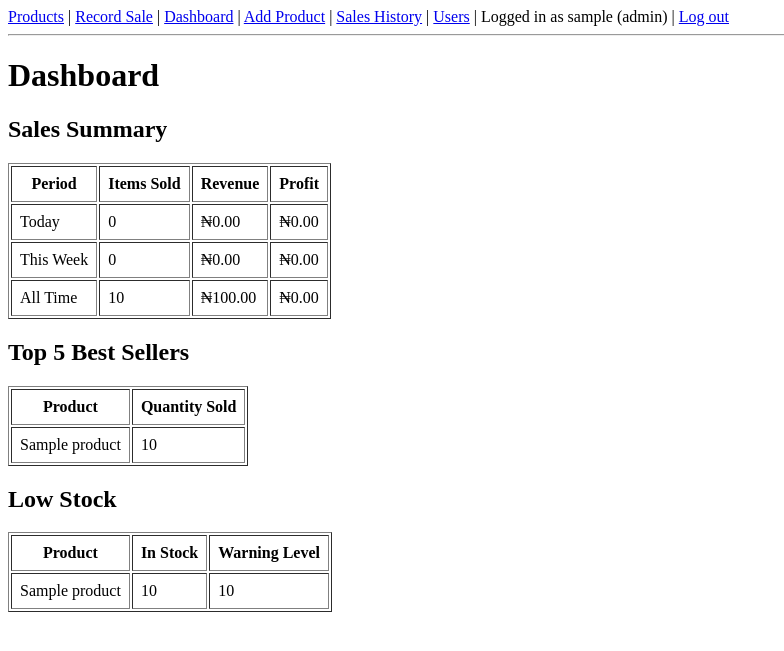
After one commit to odeylennyowoche-pixel/shoptrack, a Flask app: page /dashboard in a window 1280 px wide. The commit adds this page. Shown: the top 651 px of the page, without its empty margins (0-784 px from the left). Run offline with Flask 3, Linux system fonts and the light colour scheme; the visitor is signed in with stand-in values (Sample User, id 1); tables that the repository leaves empty hold one stand-in row (values such as "Sample post").

Commit message:
Add admin dashboard

```diff
--- a/app.py
+++ b/app.py
@@ -1,4 +1,4 @@
-from datetime import datetime
+from datetime import datetime, timedelta
 from functools import wraps
 
 import click
@@ -56,6 +56,24 @@ class Sale(db.Model):
 
 with app.app_context():
     db.create_all()
+
+
+@app.template_filter("naira")
+def naira(amount):
+    # Lets templates write {{ value|naira }} to show e.g. ₦1,234.50
+    return f"₦{amount:,.2f}"
+
+
+def summarize_sales(sales):
+    """Add up a list of sales into items sold, revenue and profit."""
+    items = 0
+    revenue = 0.0
+    profit = 0.0
+    for sale in sales:
+        items += sale.quantity
+        revenue += sale.total     # unit_price x quantity (saved on the sale)
+        profit += sale.profit     # (unit_price - unit_cost) x quantity
+    return {"items": items, "revenue": revenue, "profit": profit}
 
 
 @app.cli.command("create-admin")
@@ -245,5 +263,44 @@ def sales():
     return render_template("sales.html", sales=recent_sales)
 
 
+@app.route("/dashboard")
+@admin_required
+def dashboard():
+    now = datetime.now()
+    # Midnight today, then step back to Monday (weekday() is 0 for Monday).
+    today_start = now.replace(hour=0, minute=0, second=0, microsecond=0)
+    week_start = today_start - timedelta(days=today_start.weekday())
+
+    all_sales = Sale.query.all()
+    today_sales = [s for s in all_sales if s.sold_at >= today_start]
+    week_sales = [s for s in all_sales if s.sold_at >= week_start]
+
+    summary = [
+        ("Today", summarize_sales(today_sales)),
+        ("This Week", summarize_sales(week_sales)),
+        ("All Time", summarize_sales(all_sales)),
+    ]
+
+    # Count how many of each product have been sold, then keep the top 5.
+    quantity_by_product = {}
+    for sale in all_sales:
+        name = sale.product.name
+        quantity_by_product[name] = quantity_by_product.get(name, 0) + sale.quantity
+    top_products = sorted(quantity_by_product.items(), key=lambda item: item[1], reverse=True)[:5]
+
+    low_stock = (
+        Product.query.filter(Product.stock <= Product.low_stock_level)
+        .order_by(Product.stock)
+        .all()
+    )
+
+    return render_template(
+        "dashboard.html",
+        summary=summary,
+        top_products=top_products,
+        low_stock=low_stock,
+    )
+
+
 if __name__ == "__main__":
     app.run(debug=True)
--- a/templates/base.html
+++ b/templates/base.html
@@ -10,6 +10,7 @@
             <a href="{{ url_for('products') }}">Products</a> |
             <a href="{{ url_for('record_sale') }}">Record Sale</a>
             {% if g.user.role == "admin" %}
+                | <a href="{{ url_for('dashboard') }}">Dashboard</a>
                 | <a href="{{ url_for('add_product') }}">Add Product</a>
                 | <a href="{{ url_for('sales') }}">Sales History</a>
                 | <a href="{{ url_for('users') }}">Users</a>
--- /dev/null
+++ b/templates/dashboard.html
@@ -0,0 +1,61 @@
+{% extends "base.html" %}
+
+{% block content %}
+<h1>Dashboard</h1>
+
+<h2>Sales Summary</h2>
+<table border="1" cellpadding="8">
+    <tr>
+        <th>Period</th>
+        <th>Items Sold</th>
+        <th>Revenue</th>
+        <th>Profit</th>
+    </tr>
+    {% for period, totals in summary %}
+    <tr>
+        <td>{{ period }}</td>
+        <td>{{ totals["items"] }}</td>
+        <td>{{ totals["revenue"]|naira }}</td>
+        <td>{{ totals["profit"]|naira }}</td>
+    </tr>
+    {% endfor %}
+</table>
+
+<h2>Top 5 Best Sellers</h2>
+{% if top_products %}
+<table border="1" cellpadding="8">
+    <tr>
+        <th>Product</th>
+        <th>Quantity Sold</th>
+    </tr>
+    {% for name, quantity in top_products %}
+    <tr>
+        <td>{{ name }}</td>
+        <td>{{ quantity }}</td>
+    </tr>
+    {% endfor %}
+</table>
+{% else %}
+<p>No sales yet.</p>
+{% endif %}
+
+<h2>Low Stock</h2>
+{% if low_stock %}
+<table border="1" cellpadding="8">
+    <tr>
+        <th>Product</th>
+        <th>In Stock</th>
+        <th>Warning Level</th>
+    </tr>
+    {% for p in low_stock %}
+    <tr>
+        <td>{{ p.name }}</td>
+        <td>{{ p.stock }}</td>
+        <td>{{ p.low_stock_level }}</td>
+    </tr>
+    {% endfor %}
+</table>
+{% else %}
+<p>All products are well stocked.</p>
+{% endif %}
+{% endblock %}
```
